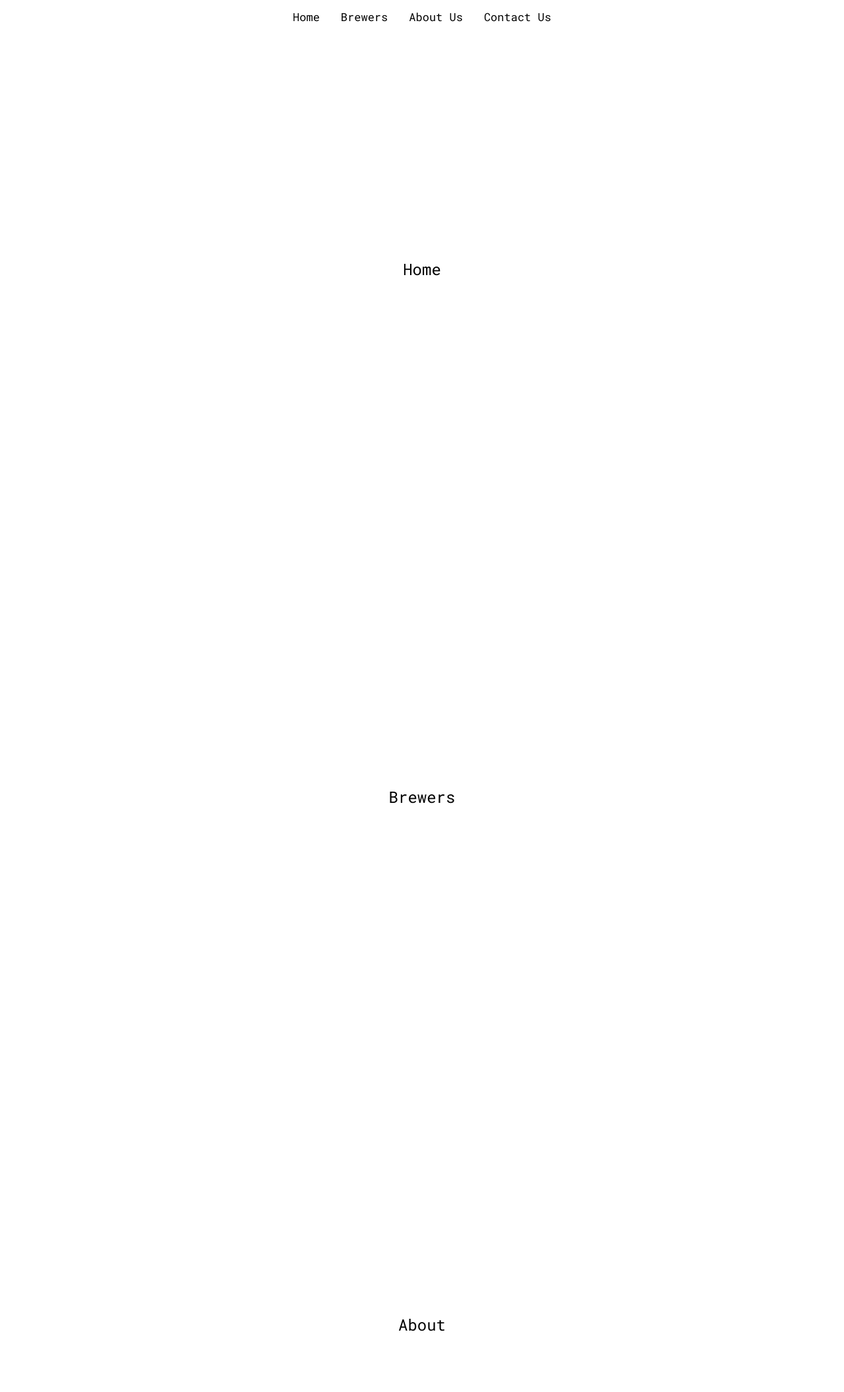
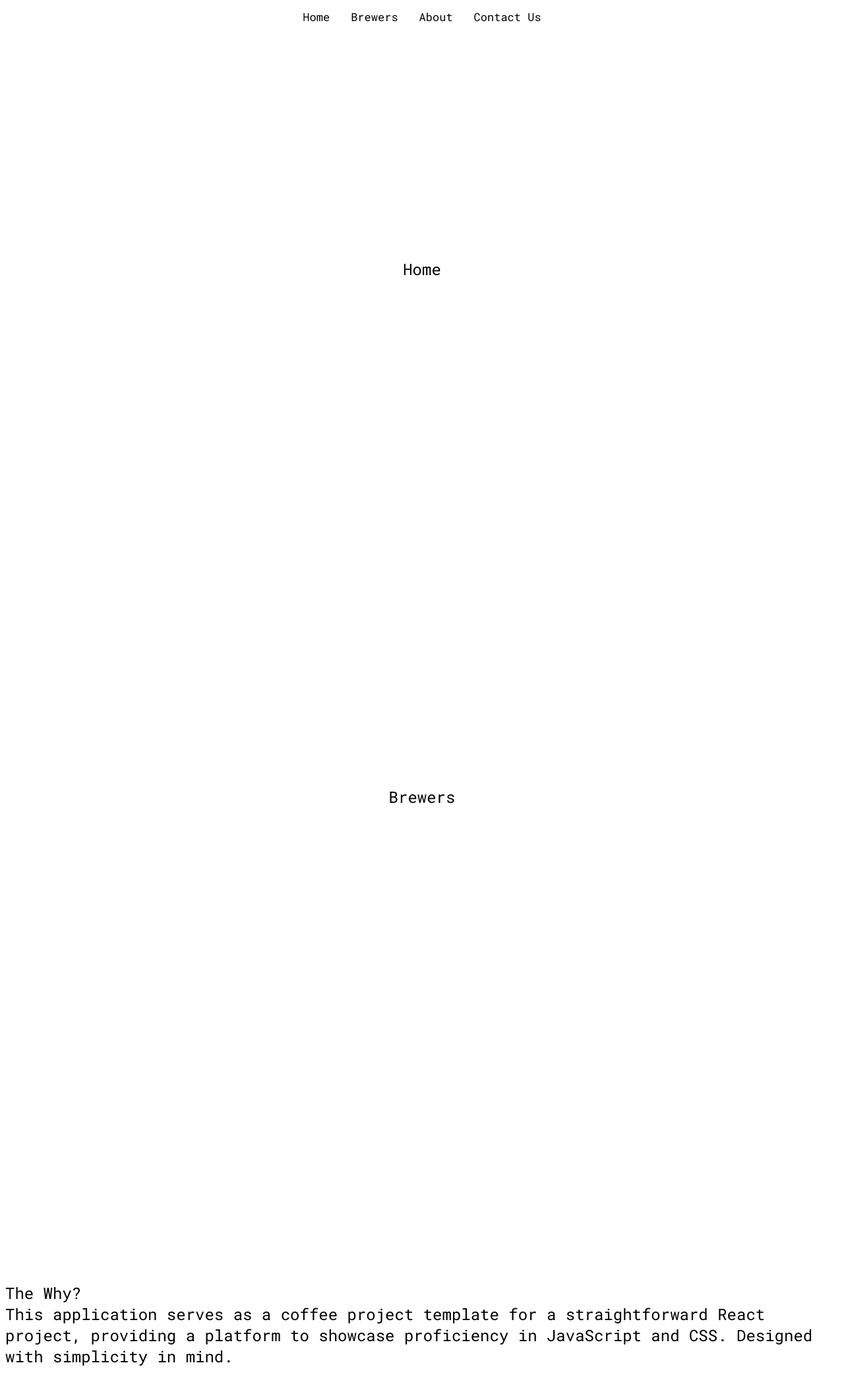
Before and after one commit to bantora/CoffeeShop, a React (Vite) app: page / in a window 1280 px wide. Shown: the top 2110 px of the page at 66% size. Built offline with nearby package versions, Linux system fonts and the light colour scheme.

Commit message:
chore: about section content (#3)

```diff
--- a/src/components/about/About.jsx
+++ b/src/components/about/About.jsx
@@ -1,9 +1,15 @@
 import "../../App.css";
+import "./about.css";
 
 const About = () => {
   return (
     <div id='about' className='about section'>
-      About
+      <div className='the-why'>
+        <div className='the-why-title'>The Why?</div>
+        This application serves as a coffee project template for a
+        straightforward React project, providing a platform to showcase
+        proficiency in JavaScript and CSS. Designed with simplicity in mind.
+      </div>
     </div>
   );
 };
--- a/src/components/about/about.css
+++ b/src/components/about/about.css
@@ -0,0 +1,3 @@
+.about {
+
+}
--- a/src/components/navbar/Navbar.jsx
+++ b/src/components/navbar/Navbar.jsx
@@ -15,7 +15,7 @@ const Navbar = () => {
         Brewers
       </a>
       <a href='#about' onClick={() => scrollToElement("about")}>
-        About Us
+        About
       </a>
       <a href='#contact' onClick={() => scrollToElement("contact")}>
         Contact Us
```
